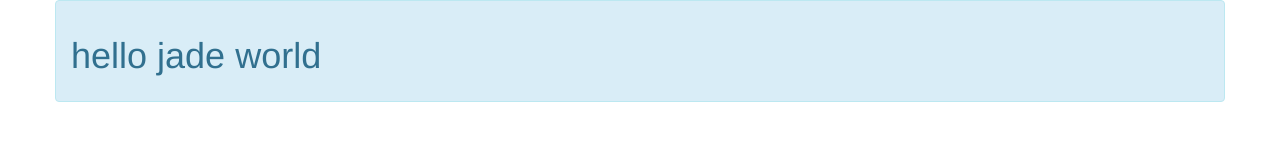
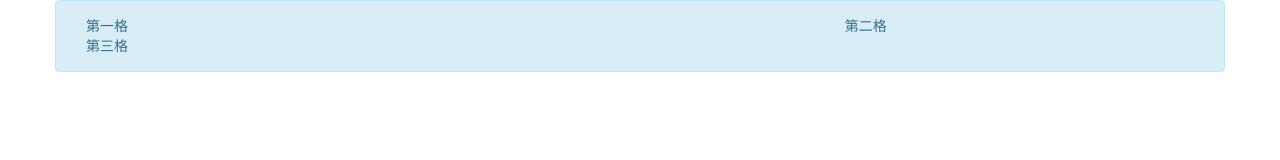
Before and after one commit to tanuki2015/jade, a website: page bindex.jade in a window 1280 px wide. Drawn offline with nearby package versions, Linux system fonts and the light colour scheme; files that its build step writes are made by us from their sources.

Commit message:
bootstrap笔记

```diff
--- a/bindex.jade
+++ b/bindex.jade
@@ -6,6 +6,9 @@ html
     title learn jade
   body
     .container.alert.alert-info
-      h1 hello jade world
+      .rows
+        .col-xs-4.col-sm-8 第一格
+        .col-xs-4.col-sm-4 第二格
+        .col-xs-4 第三格
     script(type="text/javascript" src="../bower_components/jquery/dist/jquery.js")
     script(type="text/javascript" src="../bower_components/bootstrap/dist/js/bootstrap.js")
```
Also changed, not shown: README.md, dist/bindex.html.
